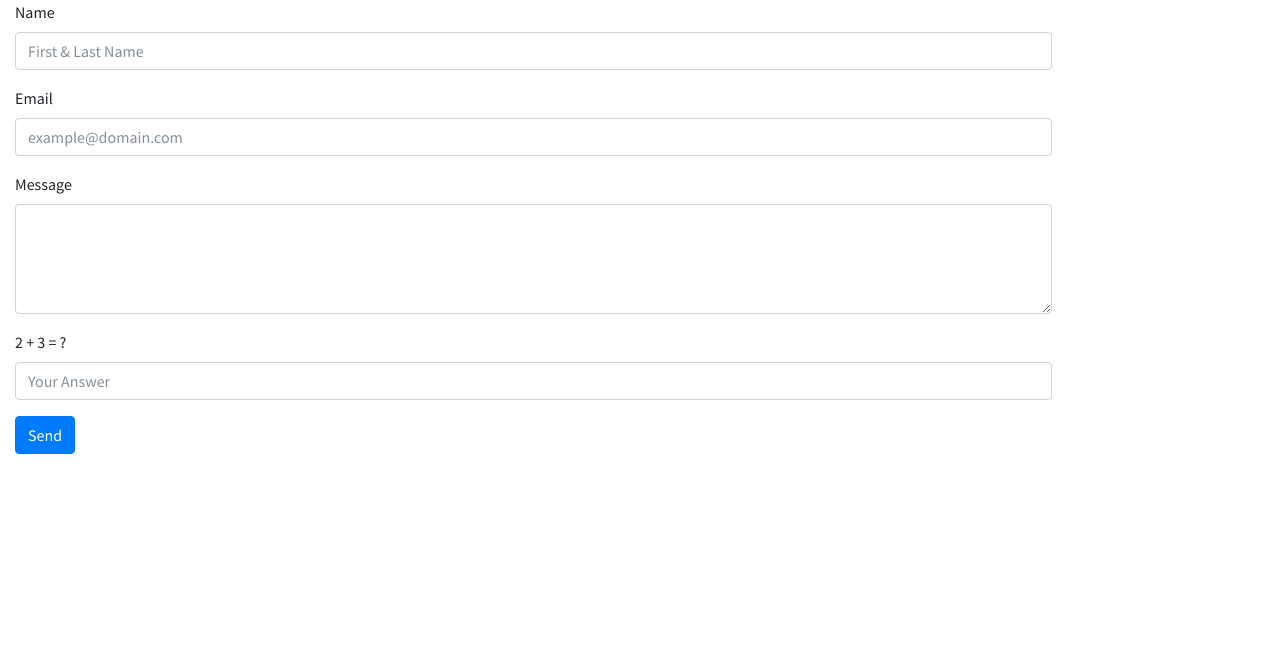
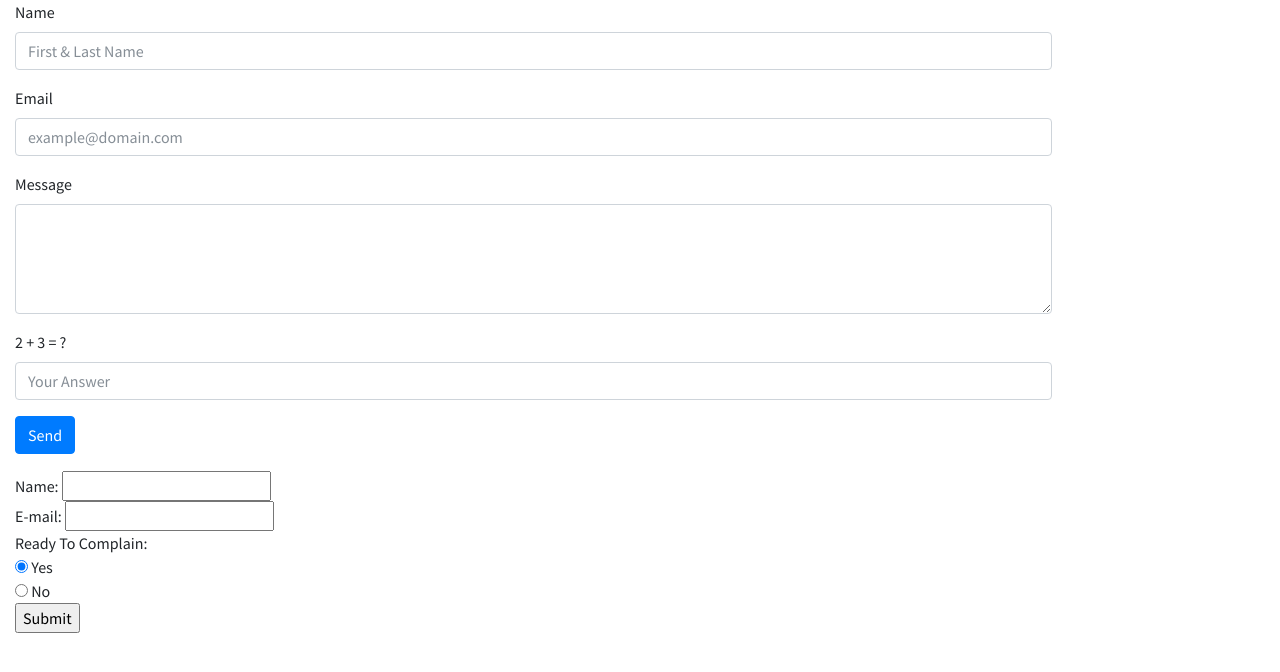
Before and after one commit to Ferovax/HackManchester2017, a PHP site: page /_prettywebsiteWIP/startbootstrap-stylish-portfolio-gh-pages/form.php in a window 1280 px wide. Shown: the top 672 px of the page. Run offline with PHP 8.4, Linux system fonts and the light colour scheme.

Commit message:
php handling small change to form

```diff
--- a/_prettywebsiteWIP/startbootstrap-stylish-portfolio-gh-pages/form.php
+++ b/_prettywebsiteWIP/startbootstrap-stylish-portfolio-gh-pages/form.php
@@ -37,6 +37,17 @@
         <div class="col-sm-10 col-sm-offset-2">
             <! Will be used to display an alert to the user>
         </div>
+        <div class="form-group">
+            <div class="col-sm-10 col-sm-offset-2">
+                <form action="welcome.php" method="post">
+                    Name: <input type="text" name="name"><br>
+                    E-mail: <input type="text" name="email"><br>
+                    Ready To Complain:<br>
+                    <input type="radio" name="complain" value="yes" checked> Yes<br>
+                    <input type="radio" name="complain" value="yes"> No<br>
+
+                    <input type="submit">
+                </form>
             </div>
         </div>
     </div>
```
